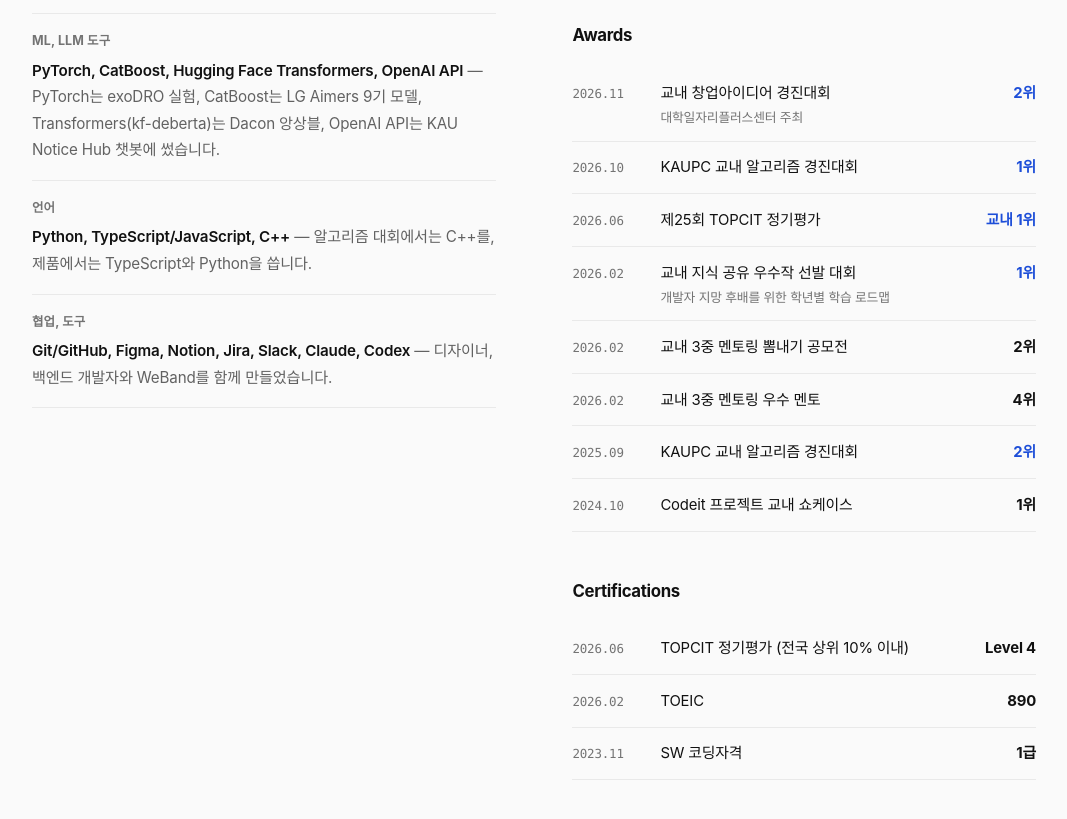
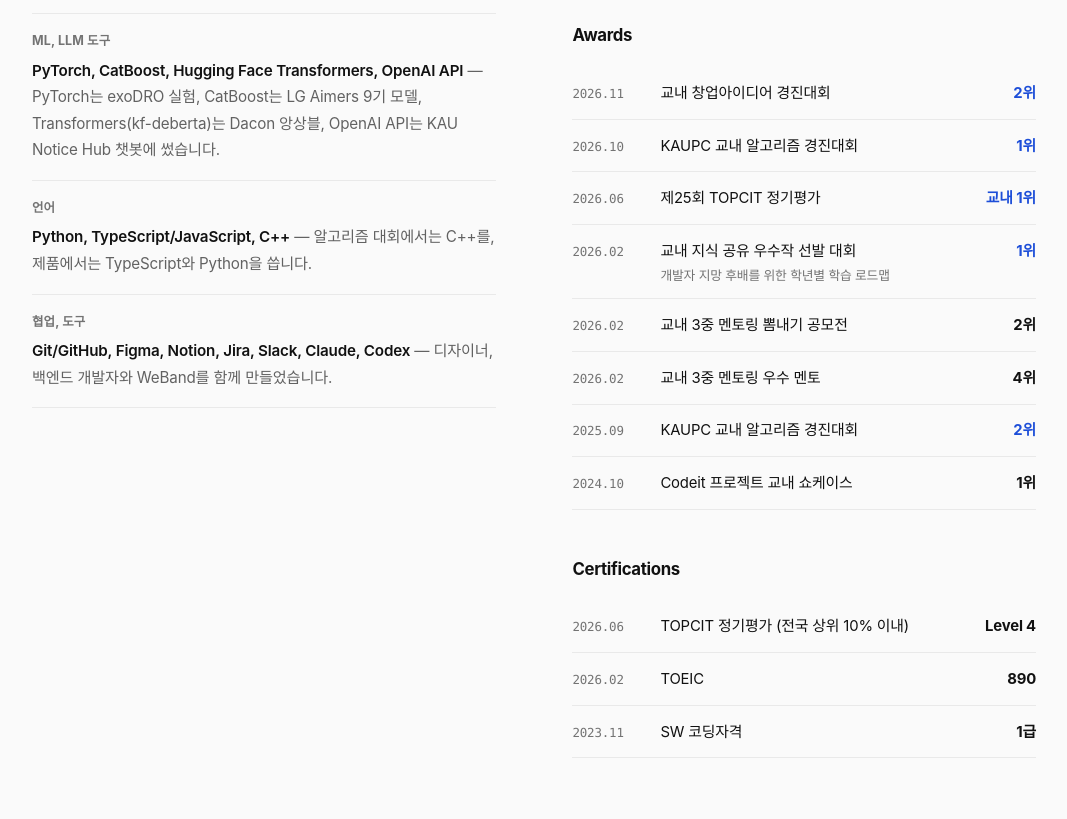
Before and after one commit to Jinpop/Jinpop.github.io, a plain HTML site: page index.html in a window 1280 px wide. Shown: the part 10659-11478 px from the top of the page, without its empty margins (106-1173 px from the left). Drawn offline with Linux system fonts and the light colour scheme; a web font is replaced by a local one.

Commit message:
창업아이디어 경진대회의 주최 표기 삭제: 다른 교내 수상과 형식 통일
Co-Authored-By: Claude Opus 5.5 <noreply@anthropic.com>

```diff
--- a/index.html
+++ b/index.html
@@ -830,7 +830,7 @@ figcaption{margin-top:.85rem;font-size:.85rem;color:var(--fg-3);max-width:52ch}
           <h3 style="margin-top:3rem">Awards</h3>
           <table class="awards">
             <tbody>
-              <tr class="top"><td class="y">2026.11</td><td>교내 창업아이디어 경진대회<span class="note">대학일자리플러스센터 주최</span></td><td class="r">2위</td></tr>
+              <tr class="top"><td class="y">2026.11</td><td>교내 창업아이디어 경진대회</td><td class="r">2위</td></tr>
               <tr class="top"><td class="y">2026.10</td><td>KAUPC 교내 알고리즘 경진대회</td><td class="r">1위</td></tr>
               <tr class="top" id="award-topcit"><td class="y">2026.06</td><td>제25회 TOPCIT 정기평가</td><td class="r">교내 1위</td></tr>
               <tr class="top"><td class="y">2026.02</td><td>교내 지식 공유 우수작 선발 대회<span class="note">개발자 지망 후배를 위한 <span class="nb">학년별 학습 로드맵</span></span></td><td class="r">1위</td></tr>
```
